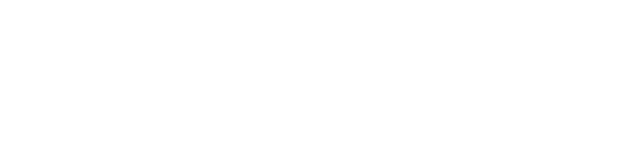
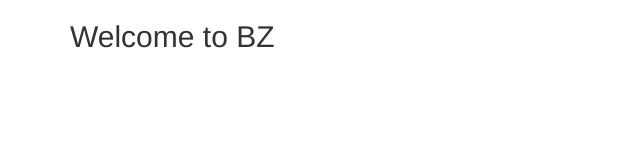
Before and after one commit to joshua906/bz, a plain HTML site: page index.html in a window 1280 px wide. Shown: the whole page, without its empty margins (0-640 px from the left). Drawn offline with nearby package versions, Linux system fonts and the light colour scheme.

Commit message:
about section

```diff
--- a/index.html
+++ b/index.html
@@ -15,5 +15,16 @@
 </head>
 
 <body>
+
+<!-- about section-->
+<div class="about">
+	<div class="container">
+    	<div class="row">
+        	<dic class="col-xs-12 col-sm-6 col-m-6 col-lg-6">
+            	<h2>Welcome to BZ</h2>
+            </div>
+        </div>
+    </div>
+</div>
 </body>
 </html>
```
